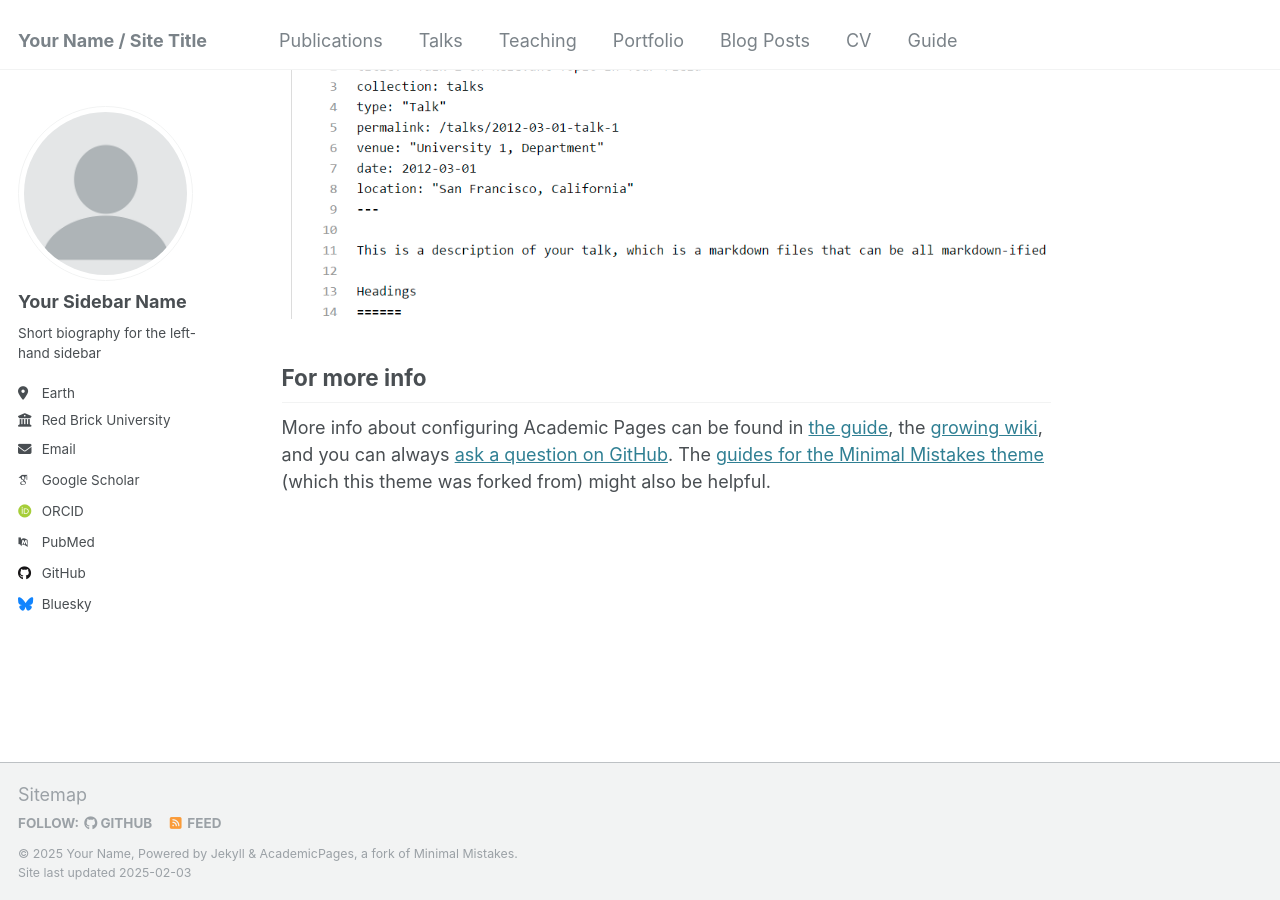
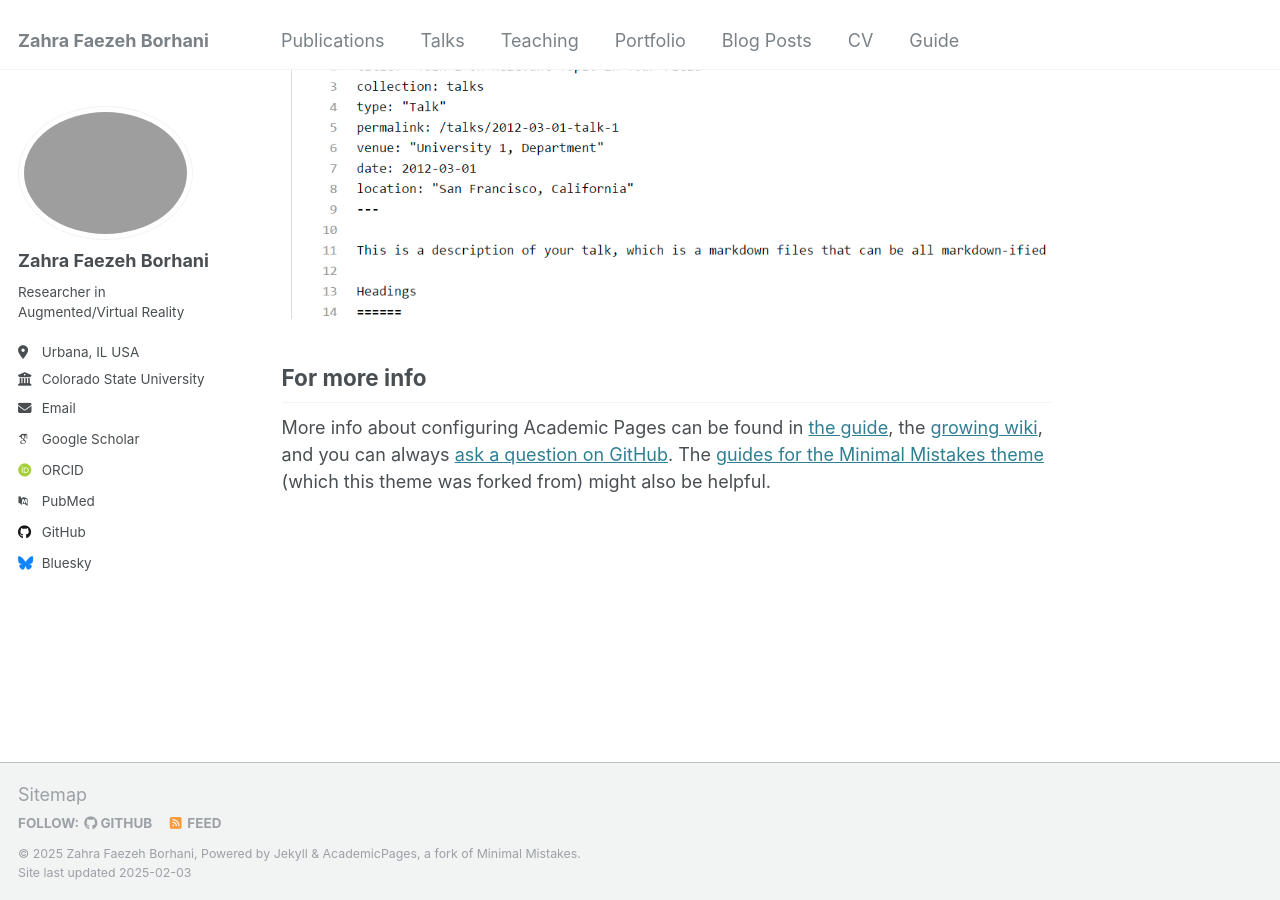
Before and after one commit to faezehborhani/faezehborhani.github.io, a Jekyll site: the page built from _pages/about.md, in a window 1280 px wide and 900 px high, scrolled down 2643 px. Built offline with Jekyll 4.4.1, drawn with Linux system fonts in a browser that asks for light colours; some web fonts are replaced.

Commit message:
firt page

```diff
--- a/_config.yml
+++ b/_config.yml
@@ -8,33 +8,33 @@
 
 # Basic Site Settings
 locale                   : "en-US"
-title                    : "Your Name / Site Title"
+title                    : "Zahra Faezeh Borhani"
 title_separator          : "-"
-name                     : &name "Your Name"
-description              : &description "personal description"
-url                      : https://academicpages.github.io # the base hostname & protocol for your site e.g. "https://[your GitHub username].github.io"
+name                     : &name "Zahra Faezeh Borhani"
+description              : &description "PhD Candidate @  Colorado State University"
+url                      : https://faezehborhani.github.io/ # the base hostname & protocol for your site e.g. "https://faezehborhani.github.io/"
 baseurl                  : "" # the subpath of your site, e.g. "/blog"
-repository               : "academicpages/academicpages.github.io"
+repository               : "https://faezehborhani.github.io/"
 
 # Site Author - The following control what appear as part of the author content on the side bar.
 #               If a field is blank the icon and link will not appear, otherwise it will be shown.
 #               Additional customization can be done by editing /_includes/author-profile.html
 author:
   # Biographic information
-  avatar           : "profile.png"
-  name             : "Your Sidebar Name"
+  avatar           : "ZahraBorhaniHeadShotTapia.png"
+  name             : "Zahra Faezeh Borhani"
   pronouns         : # example: "she/her"
-  bio              : "Short biography for the left-hand sidebar"
-  location         : "Earth"
-  employer         : "Red Brick University"
+  bio              : "Researcher in Augmented/Virtual Reality"
+  location         : "Urbana, IL USA"
+  employer         : "Colorado State University"
   uri              : # URL
-  email            : "none@example.org"
+  email            : "zahra.borhani@colostate.edu"
 
   # Academic websites
   arxiv            : # URL - Update with the correct link to your profile
   googlescholar    : "https://scholar.google.com/citations?user=PS_CX0AAAAAJ"
   impactstory      : # URL
-  orcid            : "http://orcid.org/yourorcidurl"
+  orcid            : "https://orcid.org/0000-0003-4242-551X"
   semantic         : # URL
   pubmed           : "https://www.ncbi.nlm.nih.gov/pubmed/?term=john+snow"
   researchgate     : # URL
@@ -44,7 +44,7 @@ author:
   bitbucket        : # Username - Update with your username on the site
   codepen          : # Username
   dribbble         : # Username
-  github           : "academicpages"
+  github           : "faezehborhani"
   kaggle           : # Username
   stackoverflow    : # User number or user number and name (i.e., use "1" or "1/jeff-atwood")
 
```
Also changed, not shown: 2 other files.
